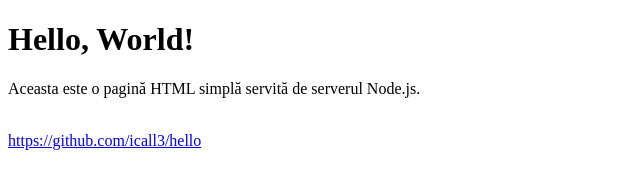
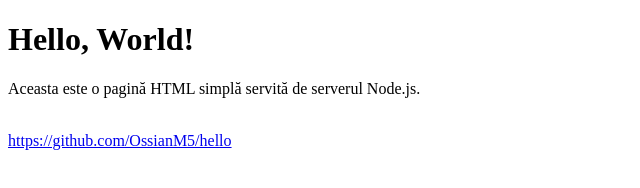
Before and after one commit to OssianM5/hello, a website: page public/index.html in a window 1280 px wide. Shown: the full height of the page, 0-640 px from the left. Drawn offline with Linux system fonts and the light colour scheme.

Commit message:
3rd commit

```diff
--- a/public/index.html
+++ b/public/index.html
@@ -9,6 +9,6 @@
     <h1>Hello, World!</h1>
     <p>Aceasta este o pagină HTML simplă servită de serverul Node.js.</p>
     <br/>
-    <a href="https://github.com/icall3/hello">https://github.com/icall3/hello</a>
+    <a href="https://github.com/OssianM5/hello">https://github.com/OssianM5/hello</a>
 </body>
 </html>
```
